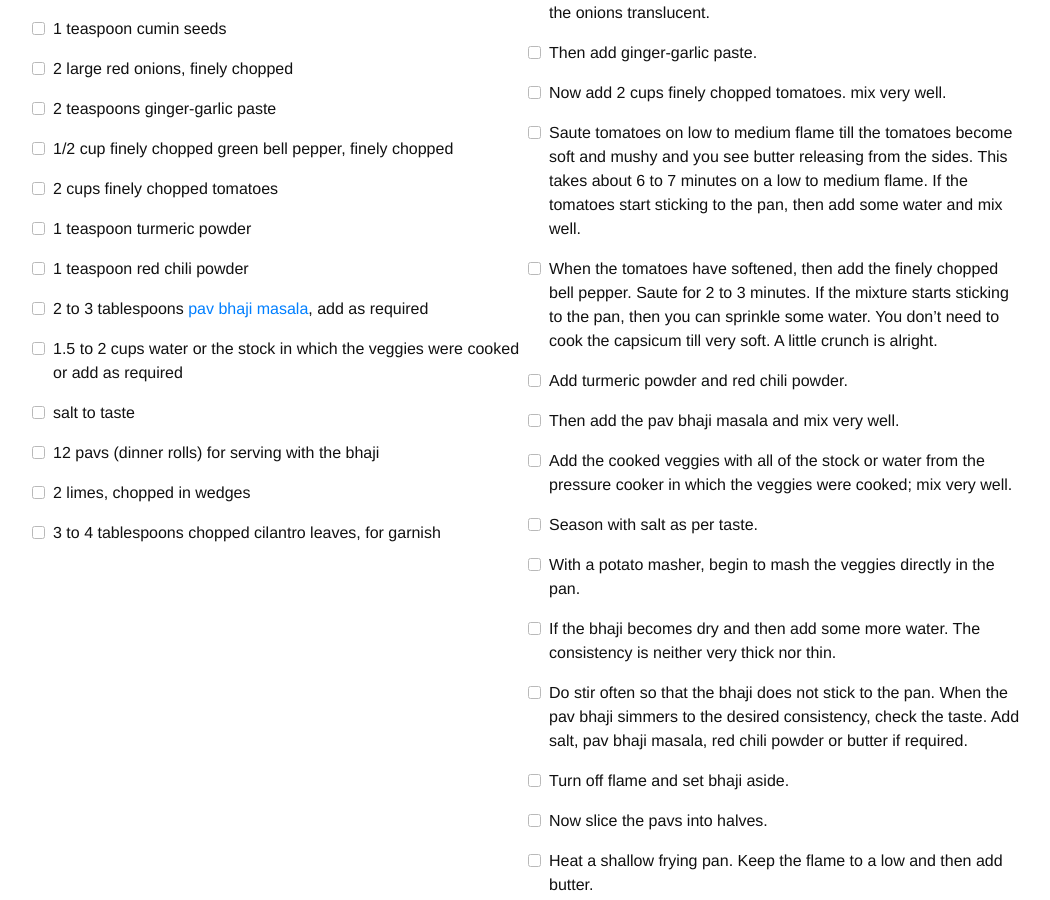
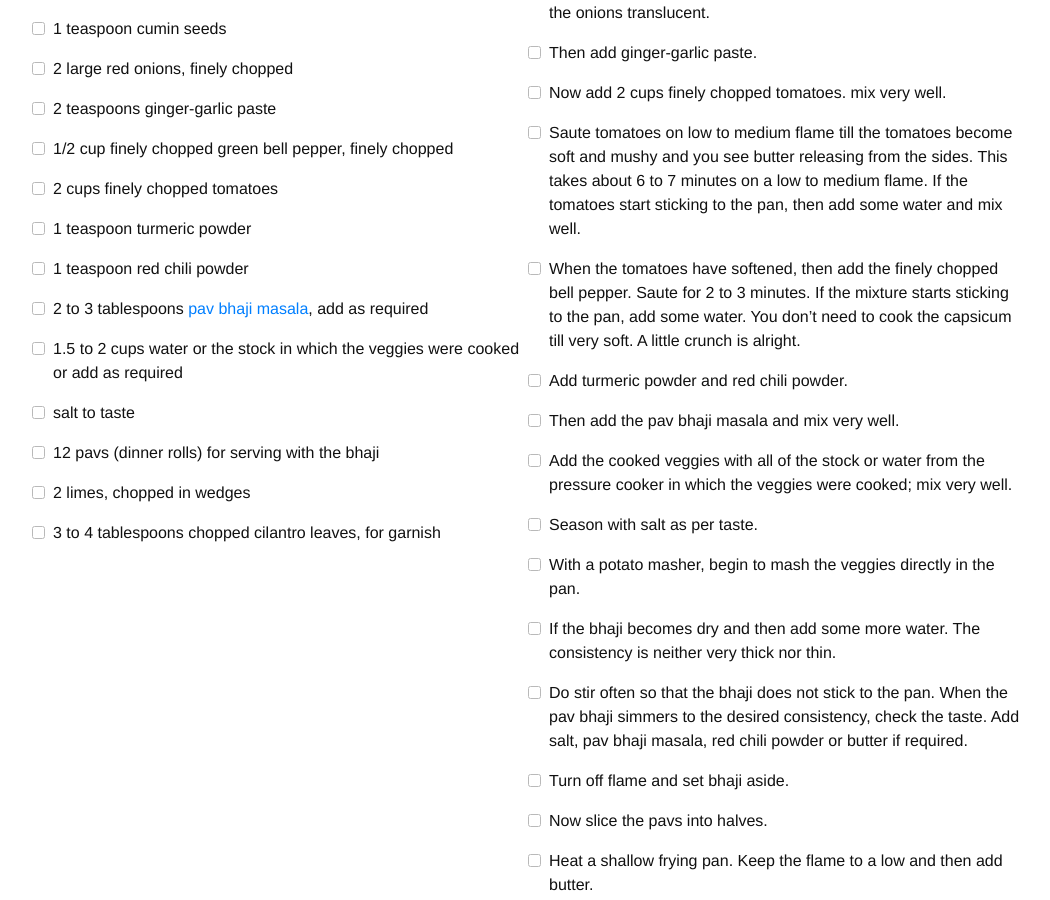
Before and after one commit to vsetlur/octocookbook, a Jekyll site: the page built from _recipes/pav-bhaji.md, in a window 1280 px wide and 900 px high, scrolled down 1339 px. Shown: the whole window, without its empty margins (116-1166 px from the left). Built offline with Jekyll 4.4.1, drawn with Linux system fonts in a browser that asks for light colours; nearby versions of some CDN libraries; some web fonts are replaced.

Commit message:
tweaks to text

```diff
--- a/_recipes/pav-bhaji.md
+++ b/_recipes/pav-bhaji.md
@@ -36,7 +36,7 @@ directions:
 - Then add ginger-garlic paste.
 - Now add 2 cups finely chopped tomatoes. mix very well.
 - Saute tomatoes on low to medium flame till the tomatoes become soft and mushy and you see butter releasing from the sides. This takes about 6 to 7 minutes on a low to medium flame. If the tomatoes start sticking to the pan, then add some water and mix well.
-- When the tomatoes have softened, then add the finely chopped bell pepper. Saute for 2 to 3 minutes. If the mixture starts sticking to the pan, then you can sprinkle some water. You don’t need to cook the capsicum till very soft. A little crunch is alright.
+- When the tomatoes have softened, then add the finely chopped bell pepper. Saute for 2 to 3 minutes. If the mixture starts sticking to the pan, add some water. You don’t need to cook the capsicum till very soft. A little crunch is alright.
 - Add turmeric powder and red chili powder.
 - Then add the pav bhaji masala and mix very well.
 - Add the cooked veggies with all of the stock or water from the pressure cooker in which the veggies were cooked; mix very well.
```
